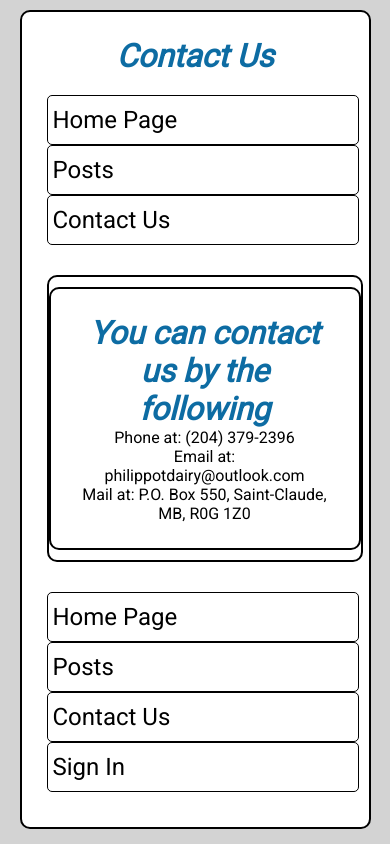
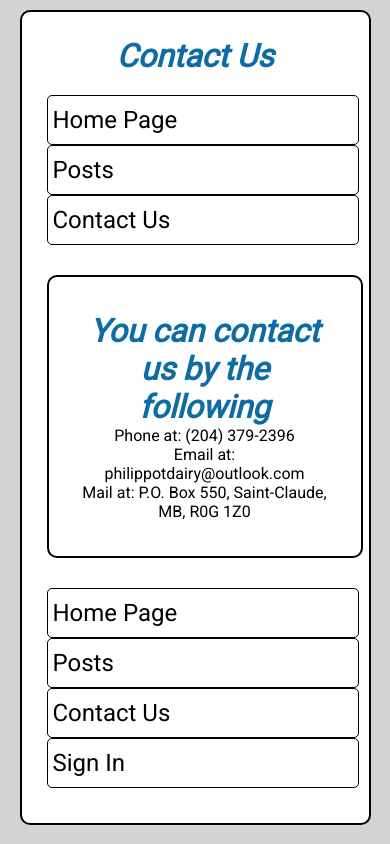
Before and after one commit to blowtorch5/Project-Web-Dev-2, a PHP site: page /contact.php in a window 390 px wide. Run offline with PHP 8.4, Linux system fonts and the light colour scheme.

Commit message:
Noticed contact us page had a double border in mobile view, added specific call to class to remove border.

```diff
--- a/styles.css
+++ b/styles.css
@@ -387,6 +387,10 @@ img{
         display: inline-block;
     }
 
+    #contactus{
+        border: none;
+    }
+
     #form div ul{
         display: inline-block;
     }
```
